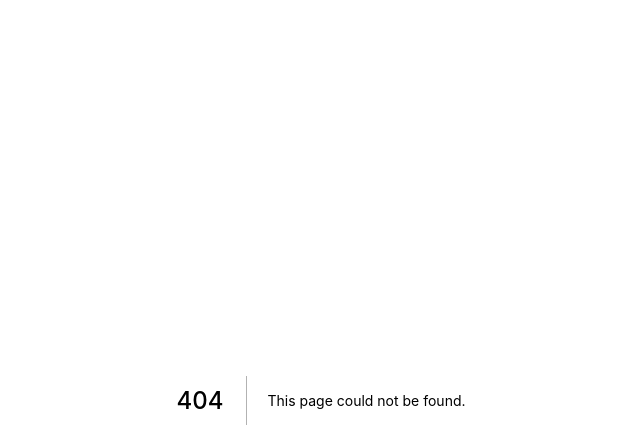
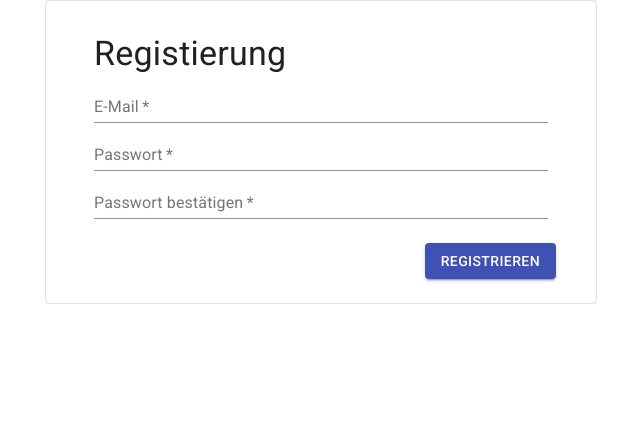
Before and after one commit to Fachschaft-Informatik-Nordakademie/TL-Themenboerse-legacy, a Next.js app in the folder frontend/: page /registration in a window 1280 px wide. Before the commit this address had no page. Shown: the top 448 px of the page, without its empty margins (319-959 px from the left). Built offline with nearby package versions, Linux system fonts and the light colour scheme.

Commit message:
Add registration component

```diff
--- /dev/null
+++ b/frontend/pages/registration.tsx
@@ -0,0 +1,50 @@
+import Container from '@material-ui/core/Container';
+import Card from '@material-ui/core/Card';
+import CardActions from '@material-ui/core/CardActions';
+import CardContent from '@material-ui/core/CardContent';
+import TextField from '@material-ui/core/TextField';
+import Button from '@material-ui/core/Button';
+import Typography from '@material-ui/core/Typography';
+import { makeStyles } from '@material-ui/core/styles';
+
+const useStyles = makeStyles(() => ({
+    root: {
+        display: 'flex',
+        justifyContent: 'center',
+        alignItems: 'center'
+    },
+    content: {
+        flex: '1',
+        margin: '1rem 2rem 0'
+    },
+    form: {
+        display: 'flex',
+        flexDirection: 'column'
+    },
+    actions: {
+        margin: '0 2rem 1rem'
+    },
+    submit: {
+        marginLeft: 'auto'
+    }
+}))
+
+export default function Registration () {
+    const classes = useStyles();
+
+    return <Container maxWidth="sm">
+        <Card variant="outlined">
+            <CardContent className={classes.content}>
+                <Typography variant="h4">Registierung</Typography>
+                <form className={classes.form} noValidate>
+                    <TextField required id="email" type="email" label="E-Mail" autoComplete="email" spellCheck="false" />
+                    <TextField required id="password" type="password" label="Passwort" autoComplete="new-password" spellCheck="false" />
+                    <TextField required id="password-confirm" type="password" label="Passwort bestätigen" autoComplete="new-password" spellCheck="false" />
+                </form>
+            </CardContent>
+            <CardActions className={classes.actions}>
+            <Button className={classes.submit} variant="contained" color="primary">Registrieren</Button>
+            </CardActions>
+        </Card>
+      </Container>
+}
```
